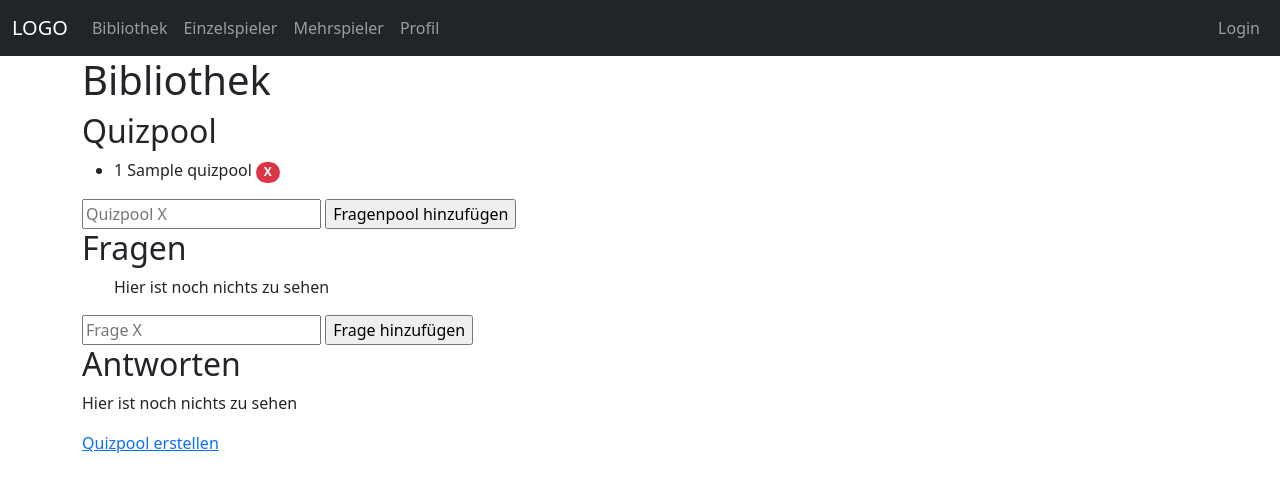
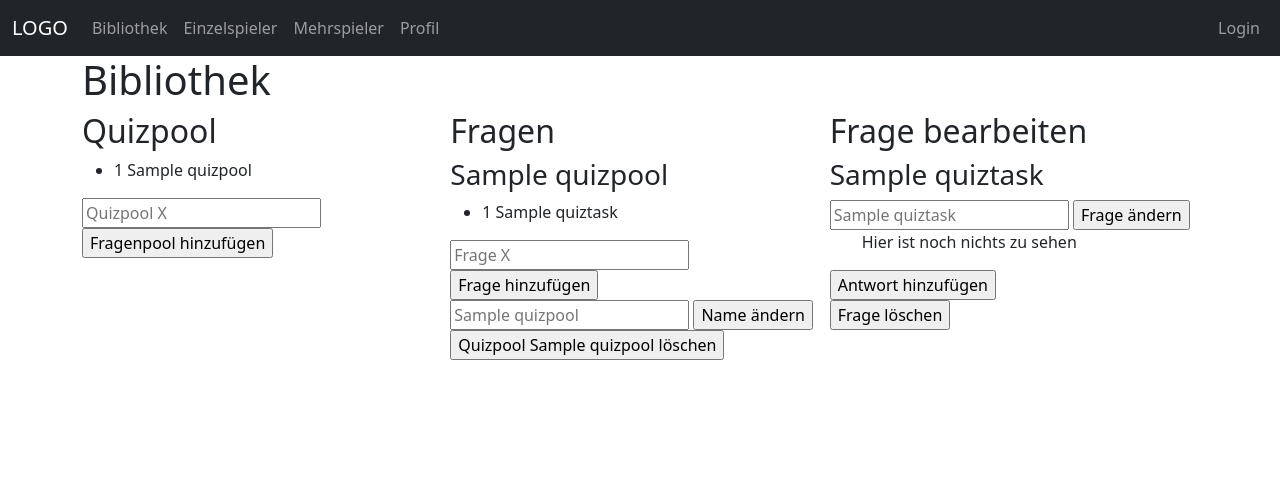
Before and after one commit to fulcrum1991/Quiz-App, a Django app: page / in a window 1280 px wide. Shown: the top 492 px of the page. Run offline with Django 5.2, Linux system fonts and the light colour scheme; tables that the repository leaves empty hold one stand-in row (values such as "Sample post"); some libraries are stand-ins or nearby versions.

Commit message:
Library Views und Templates testfertig. HTMX umgesetzt. CSS fehlt

```diff
--- a/Quiz-App/Library/urls.py
+++ b/Quiz-App/Library/urls.py
@@ -8,13 +8,20 @@ urlpatterns = [
 ]
 
 htmxpatterns = [
-    path('library/get_quizpools', views.get_quizpools, name='get_quizpools'),
-    path('library/create_quizpool', views.create_quizpool, name='create_quizpool'),
-    path('library/delete_pool/<int:id>', views.delete_pool, name='delete_pool'),
+    # Quizpools
+        path('library/create_quizpool', views.create_quizpool, name='create_quizpool'),
+    path('library/delete_quizpool/<int:pool_id>', views.delete_quizpool, name='delete_quizpool'),
+    path('library/change_quizpool_name/<int:pool_id>', views.change_quizpool_name, name='change_quizpool_name'),
+    # Quiztasks
     path('library/get_quiztasks/<int:pool_id>', views.get_quiztasks, name='get_quiztasks'),
-    path('library/create_quiztask', views.create_quiztask, name='create_quiztask'),
-    path('library/delete_task/<int:id>', views.delete_task, name='delete_task'),
-    path('library/get_answers', views.get_answers, name='get_answers'),
+    path('library/create_quiztask/<int:pool_id>', views.create_quiztask, name='create_quiztask'),
+    path('library/delete_quiztask/<int:task_id>', views.delete_quiztask, name='delete_quiztask'),
+    path('library/change_question/<int:task_id>', views.change_question, name='change_question'),
+    # Answers
+    path('library/get_answers/<int:task_id>', views.get_answers, name='get_answers'),
+    path('library/create_answer/<int:task_id>', views.create_answer, name='create_answer'),
+    path('library/edit_answer/<int:answer_id>', views.edit_answer, name='edit_answer'),
+    path('library/delete_answer/<int:answer_id>', views.delete_answer, name='delete_answer'),
 ]
 
 urlpatterns += htmxpatterns
--- a/Quiz-App/Library/views.py
+++ b/Quiz-App/Library/views.py
@@ -3,63 +3,218 @@ from django.shortcuts import render, redirect
 from django.contrib.auth.decorators import login_required, permission_required
 from django.views.decorators.http import require_http_methods
 
-from .forms import QuizPoolForm, QuizTaskForm
+from .forms import QuizPoolForm, QuizTaskForm, AnswerForm
 from .models import QuizPool, QuizTask, Answer
 
 
 
 # Create your views here.
 
-## QuizPools
+def get_library_content(selected_pool=None, selected_task = None):
+    # Ruft Quizpool und Quiztask Objekte aus der Datenbank ab und gibt diese in einem Dictionary zurück,
+    # um von anderen Funktion für das Rendern der library genutzt zu werden. Zusätzlich werden das
+    # aktuell ausgewählte Quizpool und Quiztask (welche vorher übergeben werden), oder das jeweils erste
+    # Objekt der Datenbank zurückgegeben.
+
+    quizpools = QuizPool.objects.all()
+    quiztasks = None
+
+    if bool(quizpools):
+        if not selected_pool:
+            selected_pool = quizpools.first()
+
+        quiztasks = QuizTask.objects.filter(pool_id=selected_pool.id)
+        if bool(quiztasks):
+            if not selected_task:
+                selected_task = QuizTask.objects.first()
+
+    return {'quizpools': quizpools,
+            'quiztasks': quiztasks,
+            'selected_pool': selected_pool,
+            'selected_task': selected_task}
+
 def library(request):
-    quizpools = QuizPool.objects.all()
-    return render(request, 'library/library.html', {'quizpools': quizpools})
+    # Rückgabe: Rendert die vollständige Bibliothek (library.html)
+    return render(request, 'library/library.html', get_library_content())
 
-def get_quizpools(request):
-    quizpools = QuizPool.objects.all()
-    return render(request, 'library/list_quizpools.html', {'quizpools': quizpools})
-
-def delete_pool(request, id):
-    QuizPool.objects.get(id=id).delete()
-    quizpools = QuizPool.objects.all()
-    return render(request, 'library/list_quizpools.html', {'quizpools': quizpools})
+#
+# QuizPools
+#
 
 #@permission_required("Library.add_quiztask", login_url='/login', raise_exception=True)
 def create_quizpool(request):
+    # Erstellt neue Quizpool-Entität in der DB mithilfe der QuizPoolForm.
+    # Rückgabe: Rendert die aktualisierte Bibliothek vollständig (durch library-content.html) mit diesem
+    # zuletzt erstellten Quizpool als ausgewählten Quizpool.
+
     if request.method == 'POST':
-        form = QuizPoolForm(request.POST)
+        quizpool_form = QuizPoolForm(request.POST)
+        if quizpool_form.is_valid():
+            quizpool = quizpool_form.save(commit=False)
+            quizpool.creator = request.user
+            quizpool.save()
+
+    quizpools = QuizPool.objects.all()
+    return render(request, 'library/library-content.html',
+                  get_library_content(selected_pool=quizpools.last()))
+
+def change_quizpool_name(request, pool_id):
+    # Ändert den Namen eines ausgewählten Quizpools.
+    # Übergabe: ID des zu ändernden Quizpools.
+    # Rückgabe: Rendert die aktualisierte Bibliothek vollständig (durch library-content.html) mit diesem
+    # geänderten Quizpool als ausgewählten Quizpool.
+
+    if(QuizPoolForm(request.POST).is_valid()):
+        # Diese Form wird nicht weiterverarbeitet, sondern nur genutzt, um den Namen zu validieren
+        quizpool = QuizPool.objects.get(id=pool_id)
+        new_name = request.POST.get('name', None)
+        quizpool.name = new_name
+        quizpool.save()
+
+    selected_pool = QuizPool.objects.get(id=pool_id)
+    return render(request, 'library/library-content.html',
+                  get_library_content(selected_pool=selected_pool))
+
+def delete_quizpool(request, pool_id):
+    # Löscht den ausgewählten Quizpools.
+    # Übergabe: ID des zu löschenden Quizpools.
+    # Rückgabe: Rendert die aktualisierte Bibliothek vollständig (durch library-content.html).
+
+    QuizPool.objects.get(id=pool_id).delete()
+
+    return render(request, 'library/library-content.html', get_library_content())
+
+#
+# QuizTasks
+#
+def get_quiztasks(request, pool_id):
+    # Übergabe: ID des Quizpools, dessen Quiztasks angezeigt werden sollen.
+    # Rückgabe: Rendert die Quiztask-Spalte der Bibliothek (quiztasks.html). Zusätzlich wird das ausgewählte
+    # Quizpool-Objekt für die weitere Verarbeitung zurückgegeben.
+
+    quiztasks = QuizTask.objects.filter(pool_id=pool_id)
+    selected_pool = QuizPool.objects.get(id=pool_id)
+
+    return render(request, 'library/quiztasks.html',
+                  {'quiztasks': quiztasks,
+                   'selected_pool': selected_pool,})
+
+
+#@permission_required("Library.add_quiztask", login_url='/login', raise_exception=True)
+def create_quiztask(request, pool_id):
+    # Erstellt neue Quiztask-Entität in der DB mithilfe der QuizTaskForm.
+    # Übergabe: ID des Quizpools, dem der Quiztasks hinzugefügt werden soll.
+    # Rückgabe: Rendert die aktualisierte Quiztask-Spalte der Bibliothek (quiztasks.html). Zusätzlich wird
+    # das ausgewählte Quizpool-Objekt für die weitere Verarbeitung zurückgegeben.
+
+    if request.method == 'POST':
+        form = QuizTaskForm(request.POST)
 
         if form.is_valid():
-            quizpool = form.save(commit=False)
-            quizpool.creator = request.user
-            quizpool.save()
-    quizpools = QuizPool.objects.all()
-    return render(request, 'library/list_quizpools.html', {'quizpools': quizpools})
-
-## QuizTasks
-def get_quiztasks(request, pool_id):
+            quiztask = form.save(commit=False)
+            quiztask.creator = request.user
+            quiztask.pool = QuizPool.objects.get(id=pool_id)
+            quiztask.save()
 
     quiztasks = QuizTask.objects.filter(pool_id=pool_id)
-    print(quiztasks)
-    return render(request, 'library/list_quiztasks.html', {'quiztasks': quiztasks})
+    selected_pool = QuizPool.objects.get(id=pool_id)
+    return render(request, 'library/quiztasks.html',
+                  {'quiztasks': quiztasks,
+                   'selected_pool': selected_pool})
 
-def delete_task(request, pool_id):
-    QuizTask.objects.get(id=id).delete()
-    quiztasks = QuizTask.objects.get(id=pool_id)
-    return render(request, 'library/list_quizpools.html', {'quiztasks': quiztasks})
+def change_question(request, task_id):
+    # Ändert den Namen eines ausgewählten Quiztasks.
+    # Übergabe: ID des zu ändernden Quiztasks.
+    # Rückgabe: Rendert die aktualisierte Bibliothek vollständig (durch library-content.html) mit diesem
+    # geänderten Quizpool als ausgewählten Quizpool.
 
-#@permission_required("Library.add_quiztask", login_url='/login', raise_exception=True)
-def create_quiztask(request):
+    if(QuizTaskForm(request.POST).is_valid()):
+        # Diese Form wird nicht weiterverarbeitet, sondern nur genutzt, um die übergebene 'question' zu validieren.
+        quiztask = QuizTask.objects.get(id=task_id)
+        new_question = request.POST.get('question', None)
+        quiztask.question = new_question
+        quiztask.save()
+
+    return render(request, 'library/library-content.html', get_library_content())
+
+def delete_quiztask(request, task_id):
+    # Löscht den ausgewählten Quiztask.
+    # Übergabe: ID des zu löschenden Quiztasks.
+    # Rückgabe: Rendert die aktualisierte Bibliothek vollständig (durch library-content.html).
+
+    QuizTask.objects.get(id=task_id).delete()
+
+    return render(request, 'library/library-content.html', get_library_content())
+
+#
+# Answers
+#
+def get_answers(request, task_id):
+    # Übergabe: ID des Quiztasks, dessen Answers angezeigt werden sollen.
+    # Rückgabe: Rendert die Antwort-Spalte der Bibliothek (answers.html). Zusätzlich wird das ausgewählte
+    # Quiztask-Objekt für die weitere Verarbeitung zurückgegeben.
+
+    answers = Answer.objects.filter(task_id=task_id)
+    selected_task = QuizTask.objects.get(id=task_id)
+
+    return render(request, 'library/answers.html',
+                  {'answers': answers,
+                   'selected_task': selected_task})
+
+def create_answer(request, task_id):
+    # Erstellt neue Quiztask-Entität in der DB mithilfe der AnswerForm.
+    # Übergabe: ID des Quiztasks, dem die Answer hinzugefügt werden soll.
+    # Rückgabe: Rendert die aktualisierte Antwort-Spalte der Bibliothek (answers.html). Zusätzlich wird das
+    # ausgewählte Quiztask-Objekt für die weitere Verarbeitung zurückgegeben.
+
     if request.method == 'POST':
-        form = QuizPoolForm(request.POST)
+        form = AnswerForm(request.POST)
 
         if form.is_valid():
-            quizpool = form.save(commit=False)
-            quizpool.creator = request.user
-            quizpool.save()
-    quizpools = QuizPool.objects.all()
-    return render(request, 'library/list_quizpools.html', {'quizpools': quizpools})
+            answer = form.save(commit=False)
+            answer.creator = request.user
+            answer.task = QuizTask.objects.get(id=task_id)
+            answer.save()
 
-def get_answers(request):
-    answers = Answer.objects.all()
-    return render(request, 'library/list_answers.html', {'answers': answers})
+    answers = Answer.objects.filter(task_id=task_id)
+    selected_task = QuizTask.objects.get(id=task_id)
+    return render(request, 'library/answers.html',
+                  {'answers': answers,
+                   'selected_task': selected_task})
+
+def edit_answer(request, answer_id):
+    # Editiert die Daten einer Answer-Entität in der DB mithilfe der AnswerForm.
+    # Übergabe: ID der Answer, die geändert werden soll.
+    # Rückgabe: Rendert die aktualisierte Antwort-Spalte der Bibliothek (answers.html). Zusätzlich wird das
+    # ausgewählte Quiztask-Objekt für die weitere Verarbeitung zurückgegeben.
+
+    if (AnswerForm(request.POST).is_valid()):
+        # Diese Form wird nicht weiterverarbeitet, sondern nur genutzt, um die übergebene 'question' zu validieren.
+        answer = Answer.objects.get(id=answer_id)
+        answer.answer = request.POST.get('answer', None)
+        answer.hint = request.POST.get('hint', None)
+        answer.correct = request.POST.get('correct', 'False')
+        answer.save()
+
+        answers = Answer.objects.filter(task_id=answer.task_id)
+        selected_task = QuizTask.objects.get(id=answer.task_id)
+        return render(request, 'library/answers.html',
+                      {'answers': answers,
+                       'selected_task': selected_task,})
+
+def delete_answer(request, answer_id):
+    # Löscht die ausgewählte Answer.
+    # Übergabe: ID der zu löschenden Answer.
+    # Rückgabe: Rendert die aktualisierte Antwort-Spalte der Bibliothek (answers.html). Zusätzlich wird das
+    # ausgewählte Quiztask-Objekt für die weitere Verarbeitung zurückgegeben.
+
+    task_id = Answer.objects.get(id=answer_id).task_id
+    # Abfragen der task_id für die Rückgabe der ausgwählten Quiztask
+
+    Answer.objects.get(id=answer_id).delete()
+
+    answers = Answer.objects.filter(task_id=task_id)
+    selected_task = QuizTask.objects.get(id=task_id)
+    return render(request, 'library/answers.html',
+                  {'answers': answers,
+                   'selected_task': selected_task})
--- a/Quiz-App/UserManagement/views.py
+++ b/Quiz-App/UserManagement/views.py
@@ -16,7 +16,7 @@ def sign_up(request):
             return redirect('login')
     else:
         form = SignUpForm()
-    return render(request, 'sign-up.html', {'form': form})
+    return render(request, 'registration/sign-up.html', {'form': form})
 
 @login_required(login_url='/login')
 def profile(request):
--- a/Quiz-App/templates/base.html
+++ b/Quiz-App/templates/base.html
@@ -8,6 +8,24 @@
             integrity="sha384-QWTKZyjpPEjISv5WaRU9OFeRpok6YctnYmDr5pNlyT2bRjXh0JMhjY6hW+ALEwIH"
             crossorigin="anonymous">
     <title>{% block title %}Quiz-App{% endblock %}</title>
+    <style>
+        .leftbox {
+            float: left;
+            width: 33%;
+
+        }
+
+        .middlebox {
+            float: left;
+            width: 33%;
+        }
+
+        .rightbox {
+            float: right;
+            width: 33%;
+
+        }
+</style>
 </head>
 <body>
     <nav class="navbar navbar-expand-lg navbar-dark bg-dark">
@@ -53,60 +71,60 @@
     </nav>
     <div class="container main-content">
         {% block content %}
-        <div class="row">
-            <div class="col-md-6">
-                <h4>Fragepools</h4>
-                <table class="table table-striped">
-                    <thead>
-                        <tr>
-                            <th>ID</th>
-                            <th>Name</th>
-                        </tr>
-                    </thead>
-                    <tbody>
-                        {% for pool in fragepools %}
-                        <tr>
-                            <td>{{ pool.id }}</td>
-                            <td>{{ pool.name }}</td>
-                        </tr>
-                        {% endfor %}
-                    </tbody>
-                </table>
-            </div>
-            <div class="col-md-6">
-                <h4>Fragen</h4>
-                <table class="table table-striped">
-                    <thead>
-                        <tr>
-                            <th>ID</th>
-                            <th>Frage</th>
-                            <th>Antworten</th>
-                            <th>Richtige Antwort</th>
-                            <th>Bearbeiten</th>
-                        </tr>
-                    </thead>
-                    <tbody>
-                        {% for frage in fragen %}
-                        <tr>
-                            <td>{{ frage.id }}</td>
-                            <td>{{ frage.frage }}</td>
-                            <td>
-                                <ul>
-                                    {% for antwort in frage.antworten %}
-                                    <li>{{ antwort }}</li>
-                                    {% endfor %}
-                                </ul>
-                            </td>
-                            <td></td>
-                            <td>
-                                <a href="{% url 'edit_frage' frage.id %}" class="btn btn-primary btn-sm">Bearbeiten</a>
-                            </td>
-                        </tr>
-                        {% endfor %}
-                    </tbody>
-                </table>
-            </div>
-        </div>
+{#        <div class="row">#}
+{#            <div class="col-md-6">#}
+{#                <h4>Fragepools</h4>#}
+{#                <table class="table table-striped">#}
+{#                    <thead>#}
+{#                        <tr>#}
+{#                            <th>ID</th>#}
+{#                            <th>Name</th>#}
+{#                        </tr>#}
+{#                    </thead>#}
+{#                    <tbody>#}
+{#                        {% for pool in fragepools %}#}
+{#                        <tr>#}
+{#                            <td>{{ pool.id }}</td>#}
+{#                            <td>{{ pool.name }}</td>#}
+{#                        </tr>#}
+{#                        {% endfor %}#}
+{#                    </tbody>#}
+{#                </table>#}
+{#            </div>#}
+{#            <div class="col-md-6">#}
+{#                <h4>Fragen</h4>#}
+{#                <table class="table table-striped">#}
+{#                    <thead>#}
+{#                        <tr>#}
+{#                            <th>ID</th>#}
+{#                            <th>Frage</th>#}
+{#                            <th>Antworten</th>#}
+{#                            <th>Richtige Antwort</th>#}
+{#                            <th>Bearbeiten</th>#}
+{#                        </tr>#}
+{#                    </thead>#}
+{#                    <tbody>#}
+{#                        {% for frage in fragen %}#}
+{#                        <tr>#}
+{#                            <td>{{ frage.id }}</td>#}
+{#                            <td>{{ frage.frage }}</td>#}
+{#                            <td>#}
+{#                                <ul>#}
+{#                                    {% for antwort in frage.antworten %}#}
+{#                                    <li>{{ antwort }}</li>#}
+{#                                    {% endfor %}#}
+{#                                </ul>#}
+{#                            </td>#}
+{#                            <td></td>#}
+{#                            <td>#}
+{#                                <a href="{% url 'edit_frage' frage.id %}" class="btn btn-primary btn-sm">Bearbeiten</a>#}
+{#                            </td>#}
+{#                        </tr>#}
+{#                        {% endfor %}#}
+{#                    </tbody>#}
+{#                </table>#}
+{#            </div>#}
+{#        </div>#}
         {% endblock %}
     </div>
 
--- /dev/null
+++ b/Quiz-App/templates/library/answers.html
@@ -0,0 +1,43 @@
+{# verarbeitete Objekte/Variablen: answers, selected_task #}
+<div id="answers">
+    {% if selected_task %}
+    {# Zeigt die folgenden Inhalte und Steuerelemente nur, wenn ein Quiztask vorhanden ist. #}
+        <h3>{{ selected_task.question }}</h3>
+        {# Change Question#}
+        <div id="change_question">
+            <form hx-post="{% url 'change_question' selected_task.id %}"
+                  hx-target="#library-content">
+                <input type="text" name="question" placeholder="{{ selected_task.question }}" required >
+                <input type="submit" value="Frage ändern" >
+            </form>
+        </div>
+    {# List answers#}
+        <div id="list_answers">
+            <ul>
+                {% for answer in answers %}
+                    <li>
+                        {% include 'library/answer_form.html' %}
+                    </li>
+                {% empty %}
+                    <p>Hier ist noch nichts zu sehen</p>
+                {% endfor %}
+            </ul>
+        </div>
+    {#Create Answer#}
+        <div id="create_answer">
+            <form hx-post="{% url 'create_answer' selected_task.id %}"
+                  hx-target="#answers">
+                <input type="text" name="answer" value="Antwort X" hidden="" required>
+                <input type="submit" value="Antwort hinzufügen" >
+            </form>
+        </div>
+    {# Delete QuizTask#}
+        <div id="delete_quiztask">
+            <form hx-post="{% url 'delete_quiztask' selected_task.id %}"
+                  hx-target="#library-content"
+                  hx-confirm="Wenn die Frage gelöscht wird, werden auch alle dazugehörigen Inhalte gelöscht. Wirklich löschen?">
+                <input type="submit" value="Frage löschen" >
+            </form>
+        </div>
+    {% endif %}
+</div>
--- /dev/null
+++ b/Quiz-App/templates/library/library-content.html
@@ -0,0 +1,17 @@
+{%  block content %}
+    <div id="library-content">
+        <h1>Bibliothek</h1>
+        <div class="leftbox">
+            <h2>Quizpool</h2>
+            {% include 'library/quizpools.html' %}
+        </div>
+        <div class="middlebox">
+            <h2>Fragen</h2>
+            {% include 'library/quiztasks.html' %}
+        </div>
+        <div class="rightbox">
+            <h2>Frage bearbeiten</h2>
+            {% include 'library/answers.html' %}
+        </div>
+    </div>
+{% endblock %}
--- a/Quiz-App/templates/library/library.html
+++ b/Quiz-App/templates/library/library.html
@@ -1,20 +1,7 @@
+{# View: library function calls get_library_content and gets quizpools, quiztasks, first_pool, first_task #}
 {% extends 'base.html' %}
 {%  block title %}Bibliothek{% endblock %}
 
 {%  block content %}
-    <h1>Bibliothek</h1>
-    <div>
-        <h2>Quizpool</h2>
-        {% include 'library/quizpools.html' %}
-    </div>
-    <div>
-        <h2>Fragen</h2>
-        {% include 'library/quiztasks.html' %}
-    </div>
-    <div>
-        <h2>Antworten</h2>
-        <div hx-get="/library/get_answers" hx-trigger="load">
-            {% include 'library/list_answers.html' %}
-        </div>
-    </div>
+    {% include 'library/library-content.html' %}
 {% endblock %}
--- a/Quiz-App/templates/library/list_answers.html
+++ /dev/null
@@ -1,13 +0,0 @@
-<div id="list_answers">
-    {% for task in quizpools %}
-        <div>{{ forloop.counter }} {{ pool.name }}
-{#            <span class="action badge rounded-pill text-bg-danger" hx-delete="{% url 'delete_task' pool.id %}"#}
-{#                  hx-target="#list_quiztasks" hx-confirm="Are you sure you wish to delete?" style="cursor: pointer;">X</span>#}
-        </div>
-    {% empty %}
-        <p>Hier ist noch nichts zu sehen</p>
-    {% endfor %}
-    <div>
-        <a href="/create-quizpool">Quizpool erstellen</a>
-    </div>
-</div>
--- a/Quiz-App/templates/library/list_quizpools.html
+++ b/Quiz-App/templates/library/list_quizpools.html
@@ -1,12 +1,11 @@
+{#Im Moment nicht benutzt#}
 <ul>
     {% for pool in quizpools %}
         <li >
             <div>
-                <span hx-get="{% url 'get_quiztasks' pool.id %}" hx-target="#list_quiztasks">
+                <span hx-get="{% url 'get_quiztasks' pool.id %}" hx-target="#quiztasks">
                     {{ forloop.counter }} {{ pool.name }}
                 </span>
-                <span class="action badge rounded-pill text-bg-danger" hx-delete="{% url 'delete_pool' pool.id %}"
-                      hx-target="#list_quizpool" hx-confirm="Are you sure you wish to delete?" style="cursor: pointer;">X</span>
             </div>
         </li>
     {% empty %}
--- a/Quiz-App/templates/library/list_quiztasks.html
+++ b/Quiz-App/templates/library/list_quiztasks.html
@@ -1,3 +1,4 @@
+{#Im Moment nicht benutzt#}
 <ul>
     {% for task in quiztasks %}
         <li>
--- a/Quiz-App/templates/library/quizpools.html
+++ b/Quiz-App/templates/library/quizpools.html
@@ -1,9 +1,22 @@
+{# verarbeitete Objekte/Variablen: quizpools #}
 <div id="quizpools">
     <div id="list_quizpools">
-        {%  include 'library/list_quizpools.html' %}
+        <ul>
+            {% for pool in quizpools %}
+                <li >
+                    <div>
+                        <span hx-get="{% url 'get_quiztasks' pool.id %}" hx-target="#quiztasks">
+                            {{ forloop.counter }} {{ pool.name }}
+                        </span>
+                    </div>
+                </li>
+            {% empty %}
+                <p>Hier ist noch nichts zu sehen</p>
+            {% endfor %}
+        </ul>
     </div>
     <div id="create_quizpool">
-        <form hx-post="{% url 'create_quizpool' %}" hx-target="#list_quizpools">
+        <form hx-post="{% url 'create_quizpool' %}" hx-target="#library-content">
             <input type="text" name="name" placeholder="Quizpool X" required>
             <input type="submit" value="Fragenpool hinzufügen" >
         </form>
--- a/Quiz-App/templates/library/quiztasks.html
+++ b/Quiz-App/templates/library/quiztasks.html
@@ -1,11 +1,47 @@
+{# verarbeitete Objekte/Variablen: quiztasks, selected_pool #}
 <div id="quiztasks">
+    <h3>{{ selected_pool.name }}</h3>
+{# List Quiztasks #}
     <div id="list_quiztasks">
-        {%  include 'library/list_quiztasks.html' %}
+        <ul>
+            {% for task in quiztasks %}
+                <li>
+                    <div>
+                        <span hx-get="{% url 'get_answers' task.id %}" hx-target="#answers">
+                            {{ forloop.counter }} {{ task.question }}
+                        </span>
+                    </div>
+                </li>
+            {% empty %}
+                <p>Hier ist noch nichts zu sehen</p>
+            {% endfor %}
+        </ul>
     </div>
+    {% if quizpools or selected_pool %}
+    {# Zeigt die folgenden Steuerelemente nur, wenn ein Quizpool vorhanden ist. #}
+{# Create Quiztask #}
     <div id="create_quiztask">
-        <form hx-post="{% url 'create_quiztask' %}" hx-target="#list_quiztasks">
+        <form hx-post="{% url 'create_quiztask' selected_pool.id %}"
+              hx-target="#quiztasks">
             <input type="text" name="question" placeholder="Frage X" required>
             <input type="submit" value="Frage hinzufügen" >
         </form>
     </div>
+{# Change Quizpool Name#}
+    <div id="change_quizpool_name">
+        <form hx-post="{% url 'change_quizpool_name' selected_pool.id %}"
+              hx-target="#library-content">
+            <input type="text" name="name" placeholder="{{ selected_pool.name }}" required >
+            <input type="submit" value="Name ändern" >
+        </form>
+    </div>
+    {# Delete Quitpool#}
+    <div id="delete_quizpool">
+        <form hx-post="{% url 'delete_quizpool' selected_pool.id %}"
+              hx-target="#library-content"
+              hx-confirm="Wenn {{ selected_pool.name }} gelöscht wird, werden auch alle dazugehörigen Fragen gelöscht. Wirklich löschen?">
+            <input type="submit" value="Quizpool {{ selected_pool.name }} löschen" >
+        </form>
+    </div>
+    {% endif %}
 </div>
```
Also changed, not shown: Quiz-App/Library/forms.py (+7 -1 lines), Quiz-App/templates/library/answer_form.html (added, +20 -0 lines).
